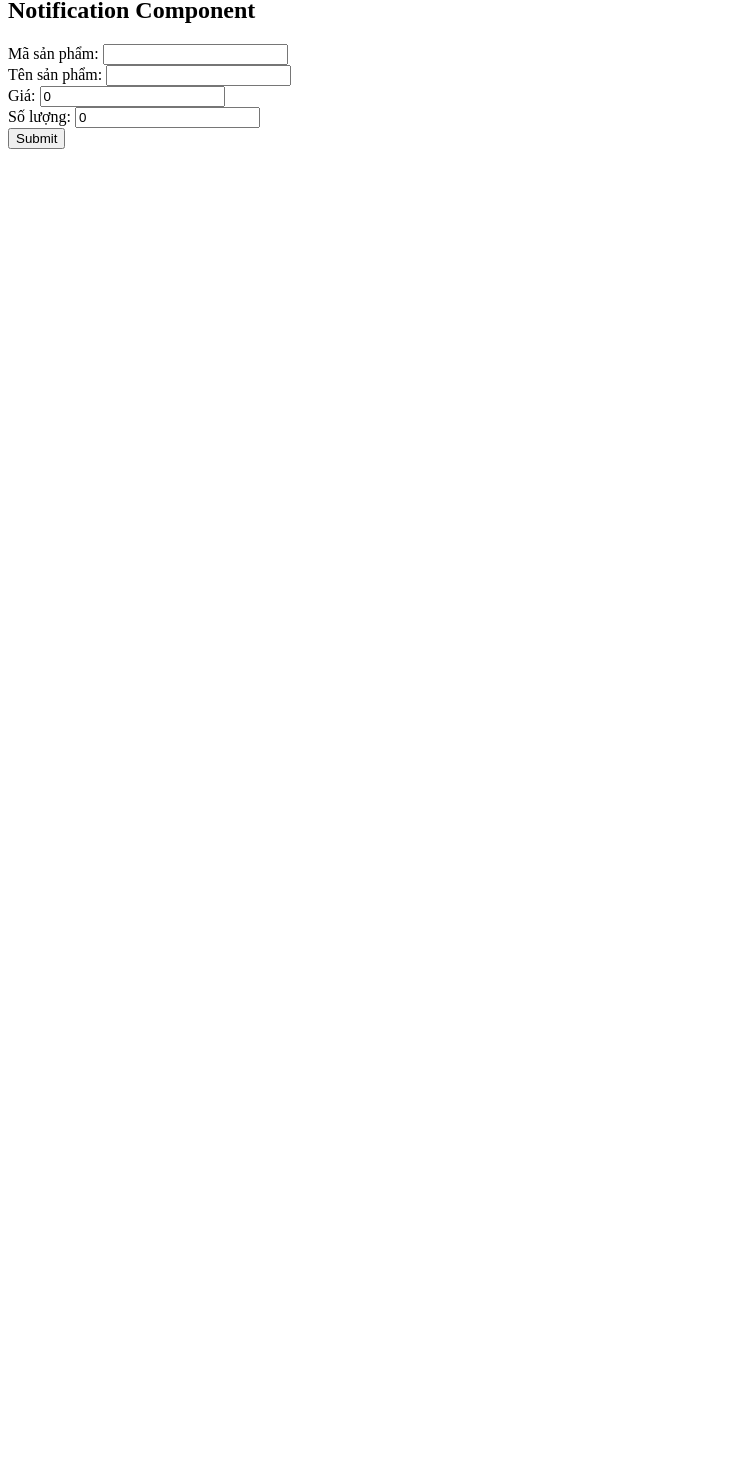
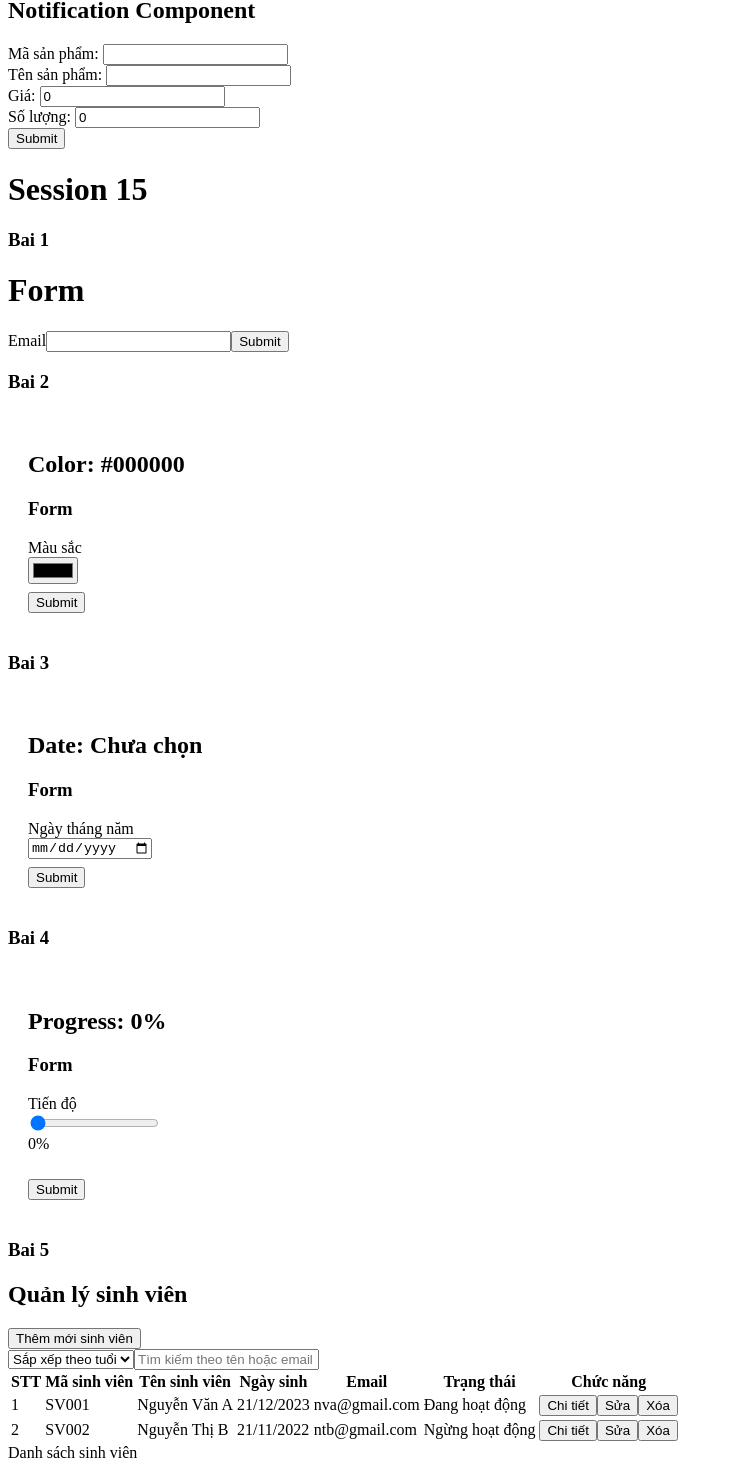
Before and after one commit to thanhlong2023/React-rikkei-session12, a React (Vite) app: page / in a window 1280 px wide. Shown: the part 3736-5206 px from the top of the page, without its empty margins (0-733 px from the left). Before the commit the page ends 3893 px from the top, so only its background shows below. Built offline with nearby package versions, Linux system fonts and the light colour scheme.

Commit message:
sesion 15

```diff
--- a/src/App.tsx
+++ b/src/App.tsx
@@ -2,6 +2,7 @@ import "./App.css";
 import Session12 from "./Session/Session12";
 import Session13 from "./Session/Session13";
 import Session14 from "./Session/Session14";
+import Session15 from "./Session/Session15";
 
 function App() {
   return (
@@ -11,6 +12,8 @@ function App() {
       <Session13 />
 
       <Session14 />
+
+      <Session15 />
     </>
   );
 }
--- /dev/null
+++ b/src/Session/Session15.tsx
@@ -0,0 +1,24 @@
+import Form1 from "../Session15/form1";
+import Color2 from "../Session15/Color2";
+import Date3 from "../Session15/Date3";
+import Progress4 from "../Session15/Progress4";
+import StudentTable from "../Session15/Student5/StudentTable";
+import { mockStudents } from "../Session15/Student5/mock";
+
+export default function Session15() {
+  return (
+    <div>
+      <h1>Session 15</h1>
+      <h3>Bai 1</h3>
+      <Form1 />
+      <h3>Bai 2</h3>
+      <Color2 />
+      <h3>Bai 3</h3>
+      <Date3 />
+      <h3>Bai 4</h3>
+      <Progress4 />
+      <h3>Bai 5</h3>
+      <StudentTable students={mockStudents} />
+    </div>
+  );
+}
--- a/src/Session14/MyComponent01.tsx
+++ b/src/Session14/MyComponent01.tsx
@@ -5,7 +5,7 @@ interface MyState {
   message: string;
 }
 
-class MyComponent extends Component<{}, MyState> {
+class MyComponent01 extends Component<{}, MyState> {
   constructor(props: {}) {
     super(props);
     // Khởi tạo state
@@ -37,4 +37,4 @@ class MyComponent extends Component<{}, MyState> {
   }
 }
 
-export default MyComponent;
+export default MyComponent01;
--- /dev/null
+++ b/src/Session15/Color2.tsx
@@ -0,0 +1,36 @@
+import { useState } from "react";
+import type { FormEvent } from "react";
+
+export default function ColorForm() {
+  const [color, setColor] = useState<string>("#000000"); // mặc định đen
+  const [submittedColor, setSubmittedColor] = useState<string>("#000000");
+
+  const handleSubmit = (e: FormEvent<HTMLFormElement>) => {
+    e.preventDefault();
+    setSubmittedColor(color);
+  };
+
+  return (
+    <div style={{ padding: "20px" }}>
+      {/* Hiển thị mã màu đã submit */}
+      <h2>Color: {submittedColor}</h2>
+
+      <h3>Form</h3>
+      <form onSubmit={handleSubmit}>
+        <label>
+          Màu sắc
+          <br />
+          <input
+            type="color"
+            value={color}
+            onChange={(e) => setColor(e.target.value)}
+          />
+        </label>
+        <br />
+        <button type="submit" style={{ marginTop: "8px" }}>
+          Submit
+        </button>
+      </form>
+    </div>
+  );
+}
--- /dev/null
+++ b/src/Session15/Date3.tsx
@@ -0,0 +1,36 @@
+import { useState } from "react";
+import type { FormEvent } from "react";
+
+export default function DateForm() {
+  const [date, setDate] = useState<string>(""); // giá trị trong input
+  const [submittedDate, setSubmittedDate] = useState<string>(""); // ngày đã submit
+
+  const handleSubmit = (e: FormEvent<HTMLFormElement>) => {
+    e.preventDefault();
+    setSubmittedDate(date);
+  };
+
+  return (
+    <div style={{ padding: "20px" }}>
+      {/* Hiển thị ngày đã submit */}
+      <h2>Date: {submittedDate || "Chưa chọn"}</h2>
+
+      <h3>Form</h3>
+      <form onSubmit={handleSubmit}>
+        <label>
+          Ngày tháng năm
+          <br />
+          <input
+            type="date"
+            value={date}
+            onChange={(e) => setDate(e.target.value)}
+          />
+        </label>
+        <br />
+        <button type="submit" style={{ marginTop: "8px" }}>
+          Submit
+        </button>
+      </form>
+    </div>
+  );
+}
--- /dev/null
+++ b/src/Session15/Form1.tsx
@@ -0,0 +1,27 @@
+import { useState } from "react";
+export default function Form1() {
+  const [email, setEmail] = useState<string>("");
+  const hangdleChange = (e: React.ChangeEvent<HTMLInputElement>) => {
+    setEmail(e.target.value);
+  };
+  const handleSubmit = (e: React.FormEvent) => {
+    e.preventDefault();
+    console.log("Email: ", email);
+  };
+  return (
+    <div>
+      <h1>Form</h1>
+      <form onSubmit={handleSubmit}>
+        <label htmlFor="email">Email</label>
+        <input
+          type="text"
+          id="email"
+          name="email"
+          value={email}
+          onChange={hangdleChange}
+        />
+        <button>Submit</button>
+      </form>
+    </div>
+  );
+}
--- /dev/null
+++ b/src/Session15/Progress4.tsx
@@ -0,0 +1,39 @@
+import { useState } from "react";
+import type { FormEvent } from "react";
+
+export default function ProgressForm() {
+  const [progress, setProgress] = useState<number>(0); // giá trị thanh kéo
+  const [submittedProgress, setSubmittedProgress] = useState<number>(0); // giá trị sau khi submit
+
+  const handleSubmit = (e: FormEvent<HTMLFormElement>) => {
+    e.preventDefault();
+    setSubmittedProgress(progress);
+  };
+
+  return (
+    <div style={{ padding: "20px" }}>
+      {/* Hiển thị tiến độ đã submit */}
+      <h2>Progress: {submittedProgress}%</h2>
+
+      <h3>Form</h3>
+      <form onSubmit={handleSubmit}>
+        <label>
+          Tiến độ
+          <br />
+          <input
+            type="range"
+            min={0}
+            max={100}
+            value={progress}
+            onChange={(e) => setProgress(Number(e.target.value))}
+          />
+        </label>
+        <div>{progress}%</div>
+        <br />
+        <button type="submit" style={{ marginTop: "8px" }}>
+          Submit
+        </button>
+      </form>
+    </div>
+  );
+}
--- /dev/null
+++ b/src/Session15/Student5/StudentTable.tsx
@@ -0,0 +1,74 @@
+// src/components/StudentTable.tsx
+
+import React from "react";
+import type { Student } from "./type";
+
+interface StudentTableProps {
+  students: Student[];
+}
+
+const StudentTable: React.FC<StudentTableProps> = ({ students }) => {
+  return (
+    <div className="student-management-container">
+      <h2>Quản lý sinh viên</h2>
+
+      <div className="table-header-controls">
+        <button className="add-student-btn">Thêm mới sinh viên</button>
+        <div className="search-sort-group">
+          <select className="sort-dropdown">
+            <option>Sắp xếp theo tuổi</option>
+          </select>
+          <input
+            type="text"
+            placeholder="Tìm kiếm theo tên hoặc email"
+            className="search-input"
+          />
+        </div>
+      </div>
+
+      <table className="student-table">
+        <thead>
+          <tr>
+            <th>STT</th>
+            <th>Mã sinh viên</th>
+            <th>Tên sinh viên</th>
+            <th>Ngày sinh</th>
+            <th>Email</th>
+            <th>Trạng thái</th>
+            <th>Chức năng</th>
+          </tr>
+        </thead>
+        <tbody>
+          {students.map((student) => (
+            <tr key={student.studentId}>
+              <td>{student.stt}</td>
+              <td>{student.studentId}</td>
+              <td>{student.name}</td>
+              <td>{student.dob}</td>
+              <td>{student.email}</td>
+              <td>
+                <span
+                  className={`status-${student.status.replace(/\s/g, "-")}`}
+                >
+                  {student.status}
+                </span>
+              </td>
+              <td className="actions">
+                <button className="action-btn-detail">Chi tiết</button>
+                <button className="action-btn-edit">Sửa</button>
+                <button className="action-btn-delete">Xóa</button>
+              </td>
+            </tr>
+          ))}
+        </tbody>
+      </table>
+
+      <div className="pagination">
+        {/* Placeholder for pagination controls */}
+        <span className="pagination-text">Danh sách sinh viên</span>
+      </div>
+    </div>
+  );
+};
+
+export default StudentTable;
--- /dev/null
+++ b/src/Session15/Student5/mock.ts
@@ -0,0 +1,22 @@
+// src/data/students.ts
+
+import type { Student } from "./type";
+
+export const mockStudents: Student[] = [
+  {
+    stt: 1,
+    studentId: "SV001",
+    name: "Nguyễn Văn A",
+    dob: "21/12/2023",
+    email: "nva@gmail.com",
+    status: "Đang hoạt động",
+  },
+  {
+    stt: 2,
+    studentId: "SV002",
+    name: "Nguyễn Thị B",
+    dob: "21/11/2022",
+    email: "ntb@gmail.com",
+    status: "Ngừng hoạt động",
+  },
+];
--- /dev/null
+++ b/src/Session15/Student5/type.ts
@@ -0,0 +1,12 @@
+// src/types/student.ts
+
+export type StudentStatus = "Đang hoạt động" | "Ngừng hoạt động";
+
+export interface Student {
+  stt: number;
+  studentId: string;
+  name: string;
+  dob: string; // Date of birth
+  email: string;
+  status: StudentStatus;
+}
```
